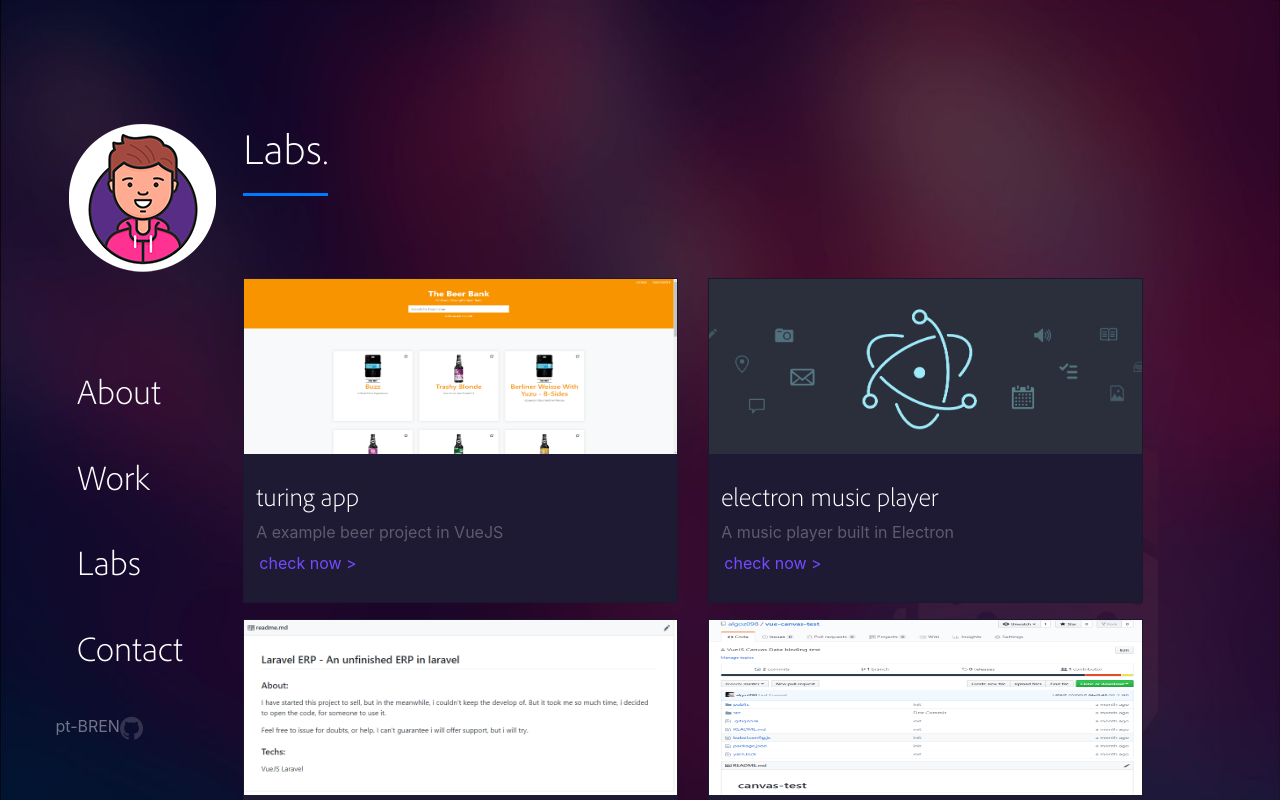
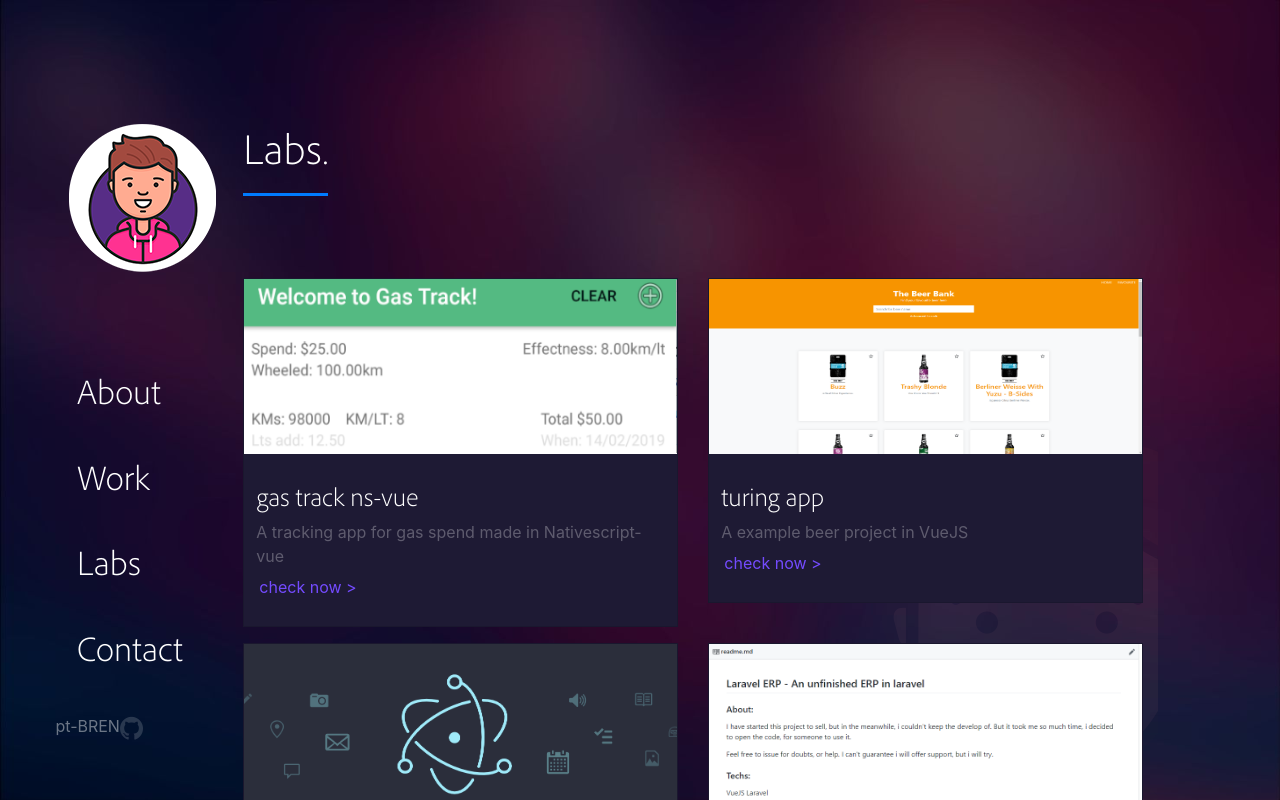
Before and after one commit to algoz098/portfolio, a Nuxt app: page /labs in a window 1280 px wide. Shown: the top 800 px of the page. Built offline with nearby package versions, Linux system fonts and the light colour scheme.

Commit message:
Gas Track NS-Vue

```diff
--- a/pages/_lang/labs.vue
+++ b/pages/_lang/labs.vue
@@ -38,6 +38,12 @@
   data(){
     return {
       works:[
+        {
+          img: `${this.env()}img/gas-trac.png`,
+          name: 'Gas Track NS-Vue',
+          description: `A tracking app for gas spend made in Nativescript-vue`,
+          link: `https://github.com/algoz098/gas-track`
+        },
         {
           img: `${this.env()}img/turing-app.png`,
           name: 'Turing APP',
```
Also changed, not shown: static/img/gas-trac.png (added), 2 other files (tests, documents, lock files or other folders).
